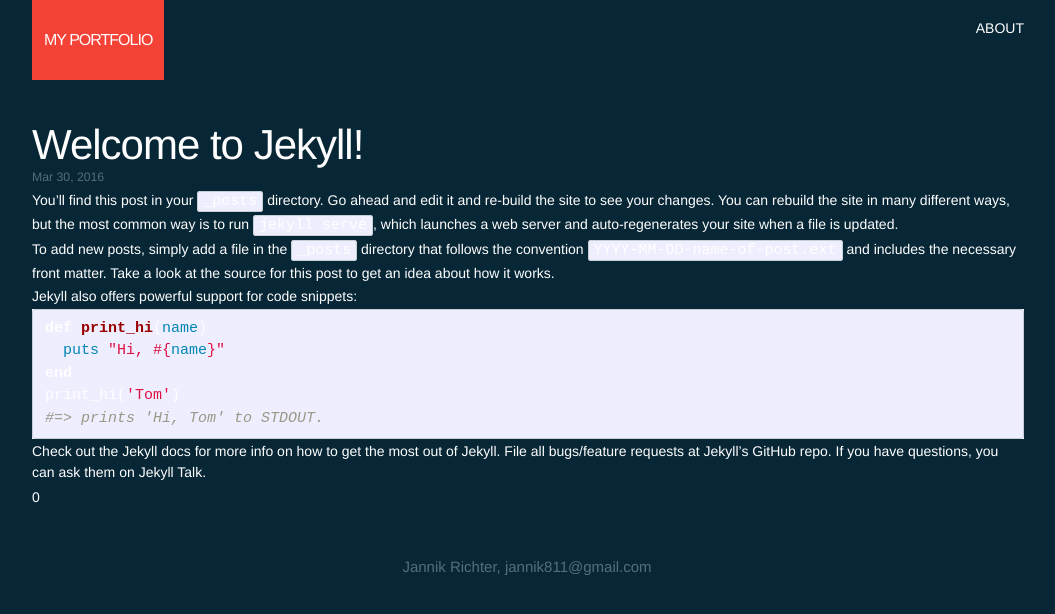
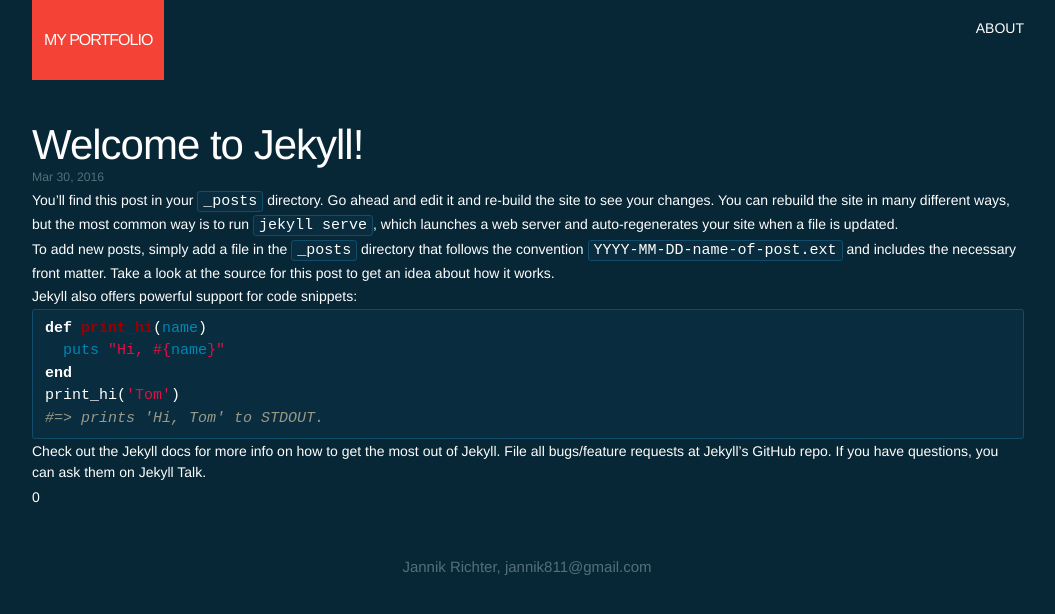
Before and after one commit to nikrich/jekyll-slender-template, a Jekyll site: the page built from _posts/2016-06-01-welcome-to-jekyll.markdown, in a window 1280 px wide. Shown: the top 614 px of the page, without its empty margins (112-1167 px from the left). Built offline with Jekyll 4.4.1, drawn with Linux system fonts in a browser that asks for light colours.

Commit message:
Fixed syntax blocks styling

```diff
--- a/_sass/_base.scss
+++ b/_sass/_base.scss
@@ -133,9 +133,9 @@
 pre,
 code {
     font-size: 15px;
-    border: 1px solid $grey-color-light;
+    border: 1px solid lighten($glass-color, 10%);
     border-radius: 3px;
-    background-color: #eef;
+    background-color: $glass-color;
 }
 
 code {
--- a/_sass/_syntax-highlighting.scss
+++ b/_sass/_syntax-highlighting.scss
@@ -2,7 +2,7 @@
  * Syntax highlighting styles
  */
 .highlight {
-    background: #fff;
+    background: $glass-color;
     @extend %vertical-rhythm;
 
     .highlighter-rouge & {
```
